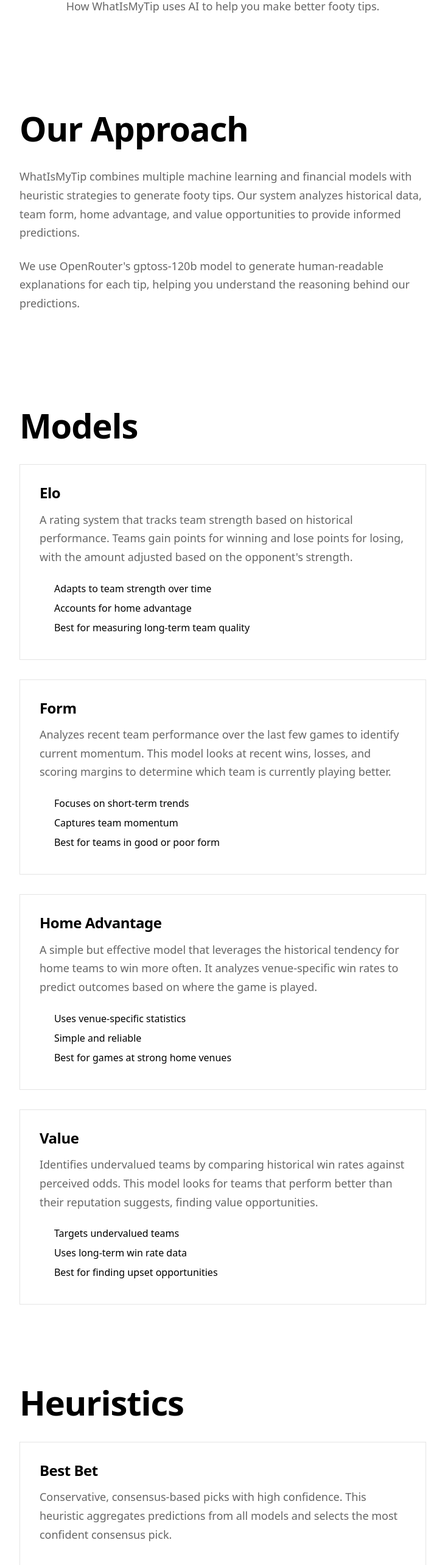
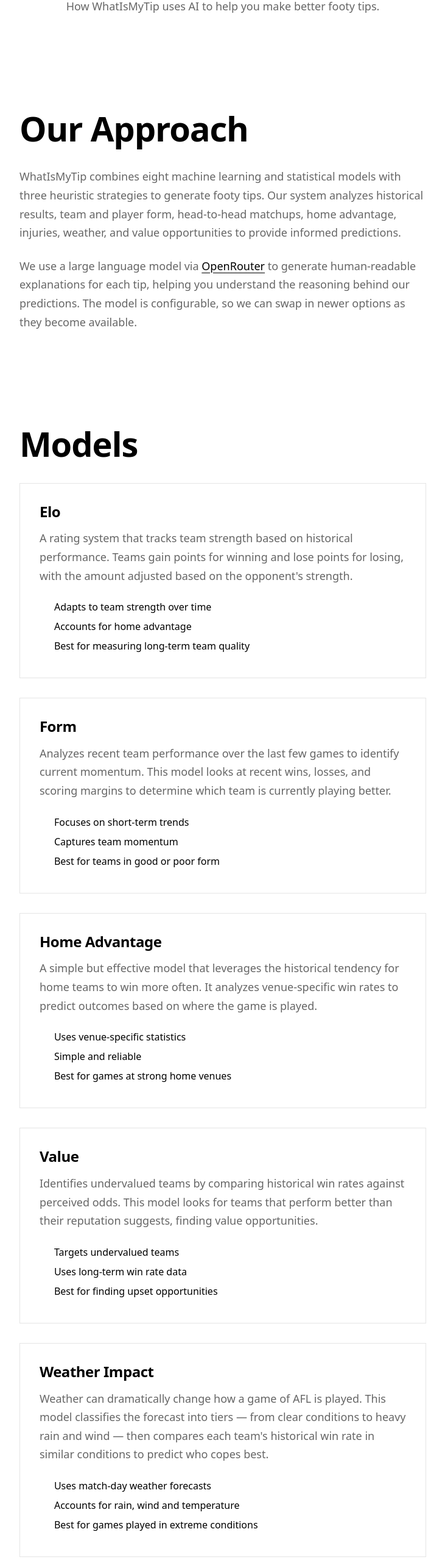
Before and after one commit to danielpaparo98/WhatIsMyTip, a Nuxt app in the folder frontend/: page /about in a window 1280 px wide. Shown: the part 234-2800 px from the top of the page at 61% size, without its empty margins (274-1005 px from the left). Built offline with nearby package versions, Linux system fonts and the light colour scheme.

Commit message:
📝 docs: update About page with all 8 models and corrected data sources

```diff
--- a/frontend/pages/about.vue
+++ b/frontend/pages/about.vue
@@ -8,13 +8,17 @@
         <h2>Our Approach</h2>
         <div class="content">
           <p>
-            WhatIsMyTip combines multiple machine learning and financial models with heuristic strategies
-            to generate footy tips. Our system analyzes historical data, team form, home advantage,
-            and value opportunities to provide informed predictions.
+            WhatIsMyTip combines eight machine learning and statistical models with three heuristic
+            strategies to generate footy tips. Our system analyzes historical results, team and player
+            form, head-to-head matchups, home advantage, injuries, weather, and value opportunities to
+            provide informed predictions.
           </p>
           <p>
-            We use OpenRouter's gptoss-120b model to generate human-readable explanations for each tip,
-            helping you understand the reasoning behind our predictions.
+            We use a large language model via
+            <a href="https://openrouter.ai" target="_blank" rel="noopener">OpenRouter</a>
+            to generate human-readable explanations for each tip, helping you understand the reasoning
+            behind our predictions. The model is configurable, so we can swap in newer options as they
+            become available.
           </p>
     </div>
   </section>
@@ -66,6 +70,59 @@
               <li>Best for finding upset opportunities</li>
             </ul>
           </div>
+          <div class="model-card">
+            <h3>Weather Impact</h3>
+            <p>
+              Weather can dramatically change how a game of AFL is played. This model classifies the
+              forecast into tiers — from clear conditions to heavy rain and wind — then compares each
+              team's historical win rate in similar conditions to predict who copes best.
+            </p>
+            <ul>
+              <li>Uses match-day weather forecasts</li>
+              <li>Accounts for rain, wind and temperature</li>
+              <li>Best for games played in extreme conditions</li>
+            </ul>
+          </div>
+          <div class="model-card">
+            <h3>Injury Impact</h3>
+            <p>
+              Missing key players can swing a result. This model pulls each team's current injury list,
+              weighs every absent player's importance using their recent statistics, and penalizes the
+              side carrying the heavier injury burden.
+            </p>
+            <ul>
+              <li>Quantifies the value of injured players</li>
+              <li>Updates as injury lists change</li>
+              <li>Best when star players are ruled out</li>
+            </ul>
+          </div>
+          <div class="model-card">
+            <h3>Matchup</h3>
+            <p>
+              Some teams just have another's number. This model studies the head-to-head history between
+              the two teams, blending overall matchup results with how each side performs at the venue —
+              all weighted so recent meetings count for more.
+            </p>
+            <ul>
+              <li>Combines head-to-head history (60%) with venue record (40%)</li>
+              <li>Applies time decay to favour recent clashes</li>
+              <li>Best for long-standing rivalries</li>
+            </ul>
+          </div>
+          <div class="model-card">
+            <h3>Player Form</h3>
+            <p>
+              Rather than looking at team results, this model dives into individual performances. It
+              aggregates advanced stats — score involvements, contested possessions, metres gained and
+              pressure acts — over each team's last few games to gauge who is genuinely playing the
+              better football right now.
+            </p>
+            <ul>
+              <li>Measures team quality from player-level data</li>
+              <li>Focuses on advanced performance metrics</li>
+              <li>Best for spotting teams in peak form</li>
+            </ul>
+          </div>
     </div>
   </section>
 
@@ -100,9 +157,7 @@
         <h2>Data Source</h2>
         <div class="content">
           <p>
-            All match data is sourced from <a href="https://squiggle.com.au" target="_blank" rel="noopener">Squiggle</a>,
-            an excellent resource for AFL statistics and historical data. We're grateful for their
-            public API which makes this project possible.
+            Match fixtures, results and team data come from the <a href="https://squiggle.com.au" target="_blank" rel="noopener">Squiggle</a> API — an excellent resource for AFL statistics that makes this project possible. Historical player statistics and injury lists are sourced from AFL Tables and FootyWire, and match-day weather forecasts come from Open-Meteo.
           </p>
     </div>
   </section>
@@ -123,7 +178,7 @@
 useSeoMeta({
   title: 'About',
   description: 'Learn about WhatIsMyTip\'s AI-powered AFL tipping system. Discover our machine learning models, heuristics, and how we generate accurate AFL predictions and betting tips.',
-  keywords: 'AFL tipping models, AFL prediction algorithms, machine learning AFL, AFL betting models, Elo ratings AFL, AFL form analysis, AFL home advantage',
+  keywords: 'AFL tipping models, AFL prediction algorithms, machine learning AFL, AFL betting models, Elo ratings AFL, AFL form analysis, AFL home advantage, AFL injury impact, AFL weather predictions, AFL head-to-head predictions, AFL player form',
   ogTitle: 'About | WhatIsMyTip - AI-Powered AFL Tipping',
   ogDescription: 'Learn about WhatIsMyTip\'s AI-powered AFL tipping system. Discover our machine learning models and heuristics.',
   ogType: 'website',
```
